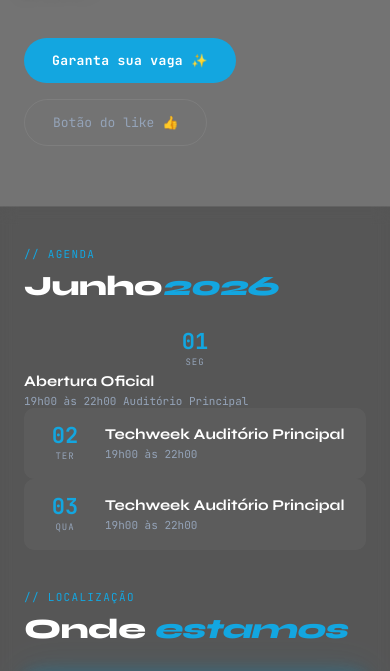
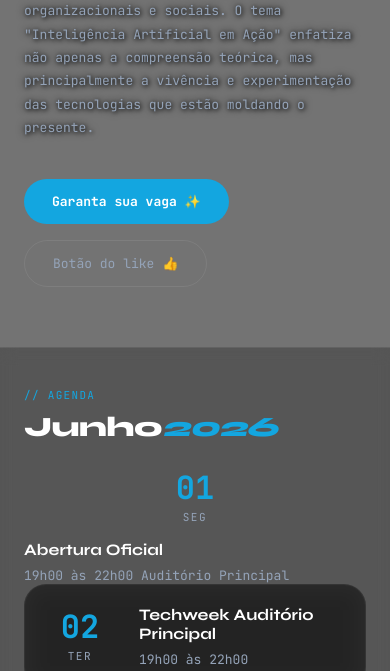
Before and after one commit to Jslus12/Techweek, a Flask app: page / in a window 390 px wide; the page is wider, and only the part inside the window is pictured. Shown: the part 845-1516 px from the top of that part. Run offline with Flask 3, Linux system fonts and the light colour scheme.

Commit message:
Arruma css do index

```diff
--- a/techweek-frontend/static/style.css
+++ b/techweek-frontend/static/style.css
@@ -1,490 +1,598 @@
 :root {
-    --azul:     #13a6e0;
-    --azul-dark:#0d7aad;
-    --fundo:    rgba(0, 0, 0, 0.55);
-    --card:     rgba(255, 255, 255, 0.04);
-    --borda:    rgba(255, 255, 255, 0.08);
-    --texto:    #ffffff;
-    --muted:    #94a3b8;
+    --azul: #13a6e0;
+    --azul-dark: #0d7aad;
+    --fundo: rgba(0, 0, 0, 0.55);
+    --card: rgba(255, 255, 255, 0.04);
+    --borda: rgba(255, 255, 255, 0.08);
+    --texto: #ffffff;
+    --muted: #94a3b8;
+
     --fonte-display: 'Syne', sans-serif;
-    --fonte-mono:    'JetBrains Mono', monospace;
+    --fonte-mono: 'JetBrains Mono', monospace;
 }
 
-*, *::before, *::after {
+/* RESET */
+
+*,
+*::before,
+*::after {
     box-sizing: border-box;
     margin: 0;
     padding: 0;
 }
 
-html { scroll-behavior: smooth; }
+html {
+    scroll-behavior: smooth;
+}
 
 body {
     font-family: var(--fonte-display);
     color: var(--texto);
+
     min-height: 100vh;
+
     background: var(--fundo);
+
+    overflow-x: hidden;
 }
 
+/* VIDEO */
 
 #bg-video {
     position: fixed;
     inset: 0;
+
     width: 100%;
     height: 100%;
+
     object-fit: cover;
+
     z-index: -1;
 }
 
+/* NAVBAR */
 
 .navbar {
     display: flex;
     justify-content: space-between;
     align-items: center;
+
+    gap: 20px;
+
     padding: 20px 56px;
-    backdrop-filter: blur(12px);
-    background: rgba(0,0,0,0.3);
-    border-bottom: 1px solid var(--borda);
+
     position: sticky;
     top: 0;
+
     z-index: 100;
-    gap: 20px;
+
+    background: rgba(0, 0, 0, 0.3);
+
+    border-bottom: 1px solid var(--borda);
+
+    backdrop-filter: blur(12px);
+    -webkit-backdrop-filter: blur(12px);
 }
 
 .nav-esquerda {
     display: flex;
     align-items: center;
+
     gap: 14px;
+
     flex-shrink: 0;
 }
 
 .nome-evento {
     font-family: var(--fonte-mono);
+
+    font-size: 13px;
     font-weight: 700;
-    font-size: 13px;
+
     color: var(--azul);
+
+    text-transform: uppercase;
     letter-spacing: 0.05em;
-    text-transform: uppercase;
 }
 
 .nav-direita {
     display: flex;
     align-items: center;
+
     gap: 32px;
+
+    flex-shrink: 0;
+
+    font-family: var(--fonte-mono);
     font-size: 13px;
-    font-family: var(--fonte-mono);
-    flex-shrink: 0;
 }
 
 .nav-direita a {
     color: var(--muted);
+
     text-decoration: none;
-    transition: color 0.2s;
-    letter-spacing: 0.03em;
+
+    transition: 0.2s;
 }
 
-.nav-direita a:hover { color: var(--texto); }
-
-.btn-primaria {
-    background: var(--azul);
-    padding: 8px 20px;
-    border-radius: 999px;
-    color: white;
-    font-weight: 700;
-    transition: background 0.2s, transform 0.2s;
+.nav-direita a:hover {
+    color: var(--texto);
 }
 
-.btn-primaria:hover {
-    background: var(--azul-dark);
-    transform: translateY(-2px);
+/* CARROSSEL */
+
+.logos-overflow {
+    flex: 1;
+
+    max-width: 380px;
+
+    margin: 0 30px;
+
+    overflow: hidden;
+
+    position: relative;
+
+    -webkit-mask-image: linear-gradient(
+        to right,
+        transparent,
+        black 15%,
+        black 85%,
+        transparent
+    );
+
+    mask-image: linear-gradient(
+        to right,
+        transparent,
+        black 15%,
+        black 85%,
+        transparent
+    );
 }
 
+.logos-slide {
+    display: inline-block;
+
+    white-space: nowrap;
+
+    animation: deslizarInfinito 12s linear infinite;
+}
+
+.logos-slide img {
+    height: 38px;
+
+    width: auto;
+
+    margin: 0 25px;
+
+    vertical-align: middle;
+
+    opacity: 0.8;
+}
+
+@keyframes deslizarInfinito {
+    from {
+        transform: translateX(0);
+    }
+
+    to {
+        transform: translateX(-50%);
+    }
+}
+
+/* HERO */
 
 .main {
     display: flex;
     flex-direction: column;
+
+    max-width: 960px;
+
     padding: 100px 56px 80px;
-    max-width: 960px;
 }
 
 .distintivo {
     display: inline-flex;
     align-items: center;
+
     gap: 10px;
+
+    width: fit-content;
+
+    margin-bottom: 36px;
+
+    padding: 6px 18px;
+
+    border-radius: 999px;
+
     border: 1px solid var(--borda);
+
     background: rgba(19, 166, 224, 0.08);
-    padding: 6px 18px;
-    border-radius: 9999px;
+
     font-family: var(--fonte-mono);
     font-size: 11px;
+
     color: var(--azul);
+
     letter-spacing: 0.08em;
-    margin-bottom: 36px;
-    width: fit-content;
 }
 
 .distintivo-dot {
     width: 7px;
     height: 7px;
+
+    border-radius: 50%;
+
     background: #22c55e;
-    border-radius: 50%;
+
     animation: pulse 1.5s infinite;
 }
 
 @keyframes pulse {
-    0%, 100% { opacity: 1; transform: scale(1); }
-    50%       { opacity: 0.4; transform: scale(0.8); }
+    0%,
+    100% {
+        opacity: 1;
+        transform: scale(1);
+    }
+
+    50% {
+        opacity: 0.4;
+        transform: scale(0.8);
+    }
 }
 
 .titulo {
-    font-family: var(--fonte-display);
+    margin-bottom: 28px;
+
     font-size: clamp(36px, 5vw, 58px);
     font-weight: 800;
+
     line-height: 1.15;
+
     letter-spacing: -0.02em;
-    color: var(--texto);
-    margin-bottom: 28px;
 
-    /* Contorno escuro colado em cada letra */
     text-shadow:
-        2px  2px  6px rgba(0,0,0,0.95),
-       -2px -2px  6px rgba(0,0,0,0.95),
-        2px -2px  6px rgba(0,0,0,0.95),
-       -2px  2px  6px rgba(0,0,0,0.95),
-        0px  0px 12px rgba(0,0,0,0.9),
-        0px  0px 22px rgba(0,0,0,0.75);
+        2px 2px 6px rgba(0, 0, 0, 0.95),
+        -2px -2px 6px rgba(0, 0, 0, 0.95),
+        0 0 12px rgba(0, 0, 0, 0.9);
 }
 
 .destaque {
     color: var(--azul);
+
     font-style: italic;
 }
 
 .descricao {
-    font-family: var(--fonte-mono);
-    font-size: 13px;
-    line-height: 1.8;
-    color: var(--muted);
     max-width: 640px;
+
     margin-bottom: 40px;
 
-    /* Contorno mais suave na descrição */
+    font-family: var(--fonte-mono);
+
+    font-size: 13px;
+
+    line-height: 1.8;
+
+    color: var(--muted);
+
     text-shadow:
-        1px  1px  4px rgba(0,0,0,0.95),
-       -1px -1px  4px rgba(0,0,0,0.95),
-        1px -1px  4px rgba(0,0,0,0.95),
-       -1px  1px  4px rgba(0,0,0,0.95),
-        0px  0px  8px rgba(0,0,0,0.9),
-        0px  0px 16px rgba(0,0,0,0.7);
+        1px 1px 4px rgba(0, 0, 0, 0.95),
+        0 0 8px rgba(0, 0, 0, 0.9);
 }
 
+/* BOTÕES */
 
 .botao {
     display: flex;
+    flex-wrap: wrap;
+
     gap: 16px;
-    flex-wrap: wrap;
 }
 
-a.btn-main {
+.btn-main {
+    padding: 14px 28px;
+
+    border-radius: 999px;
+
     background: var(--azul);
+
     color: white;
+
+    text-decoration: none;
+
     font-family: var(--fonte-mono);
+    font-size: 13px;
     font-weight: 700;
-    font-size: 13px;
-    padding: 14px 28px;
-    border-radius: 999px;
-    border: none;
-    cursor: pointer;
-    letter-spacing: 0.03em;
-    transition: background 0.2s, transform 0.2s, box-shadow 0.2s;
-    text-decoration: none;
+
+    transition: 0.25s;
 }
 
 .btn-main:hover {
-    background: #a020f0;
+    background: var(--azul-dark);
+
     transform: translateY(-3px);
-    box-shadow: 0 12px 28px rgba(160, 32, 240, 0.35);
+
+    box-shadow: 0 12px 28px rgba(19, 166, 224, 0.35);
 }
 
-.btn-main:active { transform: translateY(-1px); }
+.btn-secundario {
+    padding: 14px 28px;
 
-.btn-secundario {
+    border-radius: 999px;
+
     background: transparent;
+
     border: 1px solid var(--borda);
+
     color: var(--muted);
+
     font-family: var(--fonte-mono);
     font-size: 13px;
-    padding: 14px 28px;
-    border-radius: 999px;
+
     cursor: pointer;
-    transition: border-color 0.2s, color 0.2s, background 0.2s;
+
+    transition: 0.25s;
 }
 
 .btn-secundario:hover {
-    border-color: #800080;
-    color: #cc77ff;
-    background: rgba(128, 0, 128, 0.08);
+    border-color: var(--azul);
+
+    color: white;
+
+    background: rgba(19, 166, 224, 0.08);
 }
 
-.btn-secundario:active { transform: scale(0.98); }
-
+/* SEÇÃO */
 
 .secao-agenda-mapa {
     display: grid;
+
     grid-template-columns: 1fr 1fr;
+
     gap: 40px;
+
     padding: 60px 56px 80px;
+
+    background: rgba(0, 0, 0, 0.25);
+
+    border-top: 1px solid var(--borda);
+
     backdrop-filter: blur(8px);
-    background: rgba(0,0,0,0.25);
-    border-top: 1px solid var(--borda);
 }
 
-/* --- CABEÇALHO DAS DUAS COLUNAS --- */
+/* TITULOS */
+
 .agenda-header {
     margin-bottom: 28px;
 }
 
 .agenda-tag {
+    display: block;
+
+    margin-bottom: 8px;
+
     font-family: var(--fonte-mono);
     font-size: 11px;
+
     color: var(--azul);
+
+    text-transform: uppercase;
     letter-spacing: 0.12em;
-    text-transform: uppercase;
-    display: block;
-    margin-bottom: 8px;
 }
 
 .agenda-titulo {
-    font-family: var(--fonte-display);
     font-size: 28px;
     font-weight: 800;
+
     letter-spacing: -0.02em;
 }
 
-/* --- LISTA DE EVENTOS --- */
+/* =========================
+   AGENDA
+========================= */
+
+.agenda {
+    width: 100%;
+}
+
 .agenda-lista {
     display: flex;
     flex-direction: column;
-    gap: 4px;
+
+    gap: 16px;
 }
 
 .agenda-item {
+    width: 100%;
+
     display: flex;
-    align-items: flex-start;
-    gap: 20px;
-    padding: 16px 20px;
-    border-radius: 10px;
-    border: 1px solid transparent;
-    background: var(--card);
-    transition: background 0.2s, border-color 0.2s;
-    cursor: default;
+    align-items: center;
+
+    gap: 24px;
+
+    padding: 24px 28px;
+
+    border-radius: 22px;
+
+    background: rgba(0, 0, 0, 0.45);
+
+    border: 1px solid rgba(255,255,255,0.05);
+
+    backdrop-filter: blur(12px);
+    -webkit-backdrop-filter: blur(12px);
+
+    transition: 0.25s ease;
 }
 
 .agenda-item:hover {
-    background: rgba(19, 166, 224, 0.07);
-    border-color: rgba(19, 166, 224, 0.25);
-}
+    transform: translateY(-2px);
 
-.destaque-item {
-    border-color: rgba(19, 166, 224, 0.3);
-    background: rgba(19, 166, 224, 0.06);
+    border-color: rgba(19,166,224,0.28);
+
+    background: rgba(19,166,224,0.07);
 }
 
 .agenda-data {
+    min-width: 70px;
+
     display: flex;
     flex-direction: column;
     align-items: center;
-    min-width: 40px;
+    justify-content: center;
 }
 
 .dia {
     font-family: var(--fonte-mono);
-    font-size: 22px;
+
+    font-size: 42px;
     font-weight: 700;
+
+    line-height: 1;
+
     color: var(--azul);
-    line-height: 1;
 }
 
 .dia-semana {
+    margin-top: 6px;
+
     font-family: var(--fonte-mono);
-    font-size: 9px;
+
+    font-size: 11px;
+
+    letter-spacing: 0.15em;
+
     color: var(--muted);
-    letter-spacing: 0.1em;
-    margin-top: 3px;
 }
 
 .agenda-info {
     display: flex;
     flex-direction: column;
-    gap: 4px;
+
+    gap: 8px;
 }
 
 .agenda-evento-titulo {
     font-family: var(--fonte-display);
-    font-size: 15px;
+
+    font-size: 18px;
     font-weight: 700;
-    color: var(--texto);
+
+    color: white;
 }
 
 .agenda-hora {
     font-family: var(--fonte-mono);
-    font-size: 11px;
+
+    font-size: 13px;
+
     color: var(--muted);
 }
 
-.agenda-badge {
-    font-family: var(--fonte-mono);
-    font-size: 10px;
-    color: #22c55e;
-    letter-spacing: 0.06em;
-}
+/* MAPA */
 
-.badge-yellow { color: #facc15; }
-
-/* --- MAPA --- */
 .mapa-wrapper {
     display: flex;
     flex-direction: column;
 }
 
-.mapa-container {
-    flex: 1;
-}
-
 .mapa-container iframe {
     width: 100%;
     height: 360px;
+
     border: 0;
-    border-radius: 12px;
+    border-radius: 18px;
+
     box-shadow:
         0 0 18px rgba(19, 166, 224, 0.4),
         0 0 40px rgba(19, 166, 224, 0.15),
-        0 12px 30px rgba(0,0,0,0.4);
+        0 12px 30px rgba(0, 0, 0, 0.4);
 }
 
 .btn-maps {
     display: inline-block;
+
+    width: fit-content;
+
     margin-top: 16px;
+
     padding: 12px 24px;
+
+    border-radius: 10px;
+
+    background: var(--azul);
+
+    color: white;
+
     text-decoration: none;
-    color: white;
-    background: var(--azul);
-    border-radius: 8px;
+
     font-family: var(--fonte-mono);
     font-size: 13px;
     font-weight: 700;
-    width: fit-content;
-    transition: transform 0.2s, box-shadow 0.2s;
+
+    transition: 0.25s;
 }
 
 .btn-maps:hover {
     transform: translateY(-2px);
+
     box-shadow:
         0 10px 24px rgba(19, 166, 224, 0.45),
         0 18px 36px rgba(19, 166, 224, 0.2);
 }
 
-/* Container que segura o carrossel na Nav */
-.logos-overflow {
-    flex: 1;
-    max-width: 380px;        /* reduz um pouco */
-    margin: 0 30px;
-    overflow: hidden;
-    position: relative;
-    -webkit-mask-image: linear-gradient(to right, transparent, black 15%, black 85%, transparent);
-    mask-image: linear-gradient(to right, transparent, black 15%, black 85%, transparent);
-}
-
-.logos-slide {
-    display: inline-block;
-    white-space: nowrap;
-    animation: deslizarInfinito 12s linear infinite;
-}
-
-.logos-slide img {
-    height: 38px; /* Ajuste a altura para caber na sua navbar */
-    width: auto;
-    margin: 0 25px;
-    vertical-align: middle;
-    opacity: 0.8;
-}
-
-@keyframes deslizarInfinito {
-    from { transform: translateX(0); }
-    to { transform: translateX(-50%); }
-}
-
+/* RESPONSIVIDADE */
 
 @media (max-width: 860px) {
-    .navbar { padding: 16px 24px; }
-    .main   { padding: 60px 24px 60px; }
+
+    .navbar {
+        flex-direction: column;
+
+        padding: 20px;
+    }
+
+    .nav-direita {
+        flex-wrap: wrap;
+        justify-content: center;
+
+        gap: 16px;
+    }
+
+    .logos-overflow {
+        max-width: 100%;
+
+        margin: 0;
+    }
+
+    .main {
+        padding: 60px 24px;
+    }
 
     .secao-agenda-mapa {
         grid-template-columns: 1fr;
+
         padding: 40px 24px 60px;
     }
-
-    .nav-direita { gap: 16px; }
 }
-
-/* =========================
-   RESPONSIVIDADE CELULAR
-========================= */
 
 @media (max-width: 768px) {
 
-    .vantage-navbar {
-        height: auto;
-        padding: 15px 0;
+    .titulo {
+        font-size: 40px;
     }
 
-    .nav-container {
-        flex-direction: column;
-        gap: 15px;
-        padding: 0 20px;
-        text-align: center;
-    }
-
-    .nav-links {
-        flex-wrap: wrap;
-        justify-content: center;
-        gap: 15px;
-    }
-
-    .page-header {
-        margin-top: 180px !important;
-        padding: 0 20px;
-        text-align: center;
-    }
-
-    .main-title {
-        font-size: 42px;
-        line-height: 1;
-    }
-
-    .top-tag {
-        font-size: 12px;
-    }
-
-    .vantage-grid {
-        grid-template-columns: 1fr;
-        padding: 20px;
-        gap: 25px;
-    }
-
-    .vantage-card {
-        height: 400px;
-    }
-
-    .vantage-name {
-        font-size: 22px;
-    }
-
-    .vantage-overlay {
+    .agenda-item {
         padding: 20px;
     }
 
-    .nav-btn-retornar {
-        width: 100%;
-        justify-content: center;
+    .dia {
+        font-size: 32px;
+    }
+
+    .agenda-evento-titulo {
+        font-size: 16px;
+    }
+
+    .mapa-container iframe {
+        height: 300px;
     }
 }
```
